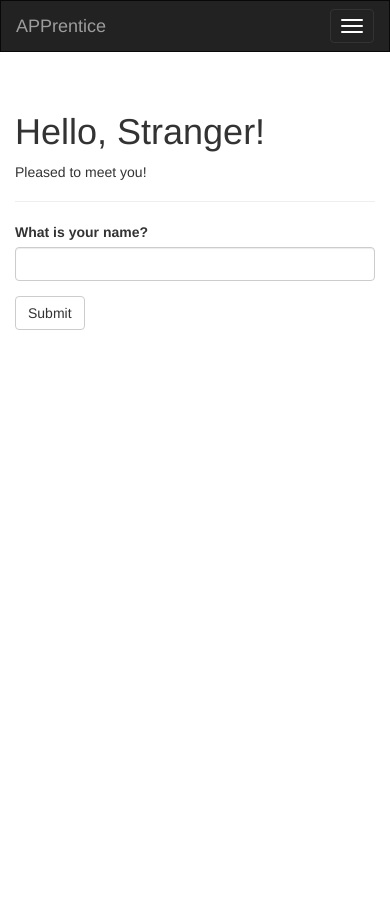
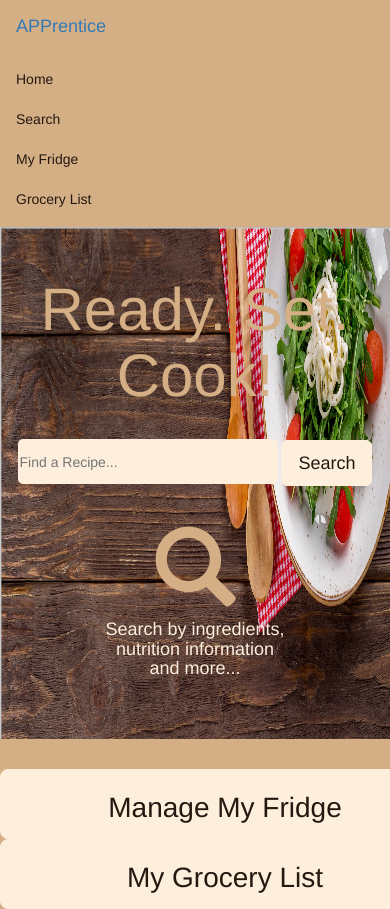
Before and after one commit to ECE444-2020Fall/project1-webapp-group8-localghosts, a Flask app: page / in a window 390 px wide; the page is wider, and only the part inside the window is pictured. Before the commit the page ends 330 px from the top of that part, so only its background shows below. Run offline with Flask 2, Linux system fonts and the light colour scheme; some libraries are stand-ins or nearby versions.

Commit message:
Added base html and homepage

```diff
--- a/apprentice/app/main/views.py
+++ b/apprentice/app/main/views.py
@@ -25,3 +25,16 @@ def index():
         name=session.get("name"),
         known=session.get("known", False),
     )
+
+@main.route("/search", methods=["GET", "POST"])
+def search():
+    return render_template("search.html")
+
+
+@main.route("/fridge", methods=["GET", "POST"])
+def fridge():
+    return render_template("fridge.html")
+
+@main.route("/list", methods=["GET", "POST"])
+def list():
+    return render_template("list.html")
--- /dev/null
+++ b/apprentice/app/static/Styles/base.css
@@ -0,0 +1,42 @@
+body{
+    background: #d4af85; /* dark cream */
+}
+
+h4{
+    color: #FEEFDD; /* light cream */
+}
+
+.navbar{
+    background: #d4af85; /* dark cream */
+    margin-bottom: 0;
+    border-radius: 0px;
+}
+
+.nav.navbar-nav li a {
+    color: #241910; /* dark brown */
+}
+
+.nav.navbar-brand a {
+    color: #241910; /* dark brown */
+}
+
+.btn-primary,
+.btn-primary:hover,
+.btn-primary:active,
+.btn-primary:visited,
+.btn-primary:focus {
+    background-color: #FEEFDD; /* light cream */
+    border-color: #FEEFDD; /* light cream */
+    color: #241910; /* dark brown */
+}
+
+.btn-xlg{
+    padding: 18px 18px;
+    font-size: 28px; //change this to your desired size
+    line-height: normal;
+    -webkit-border-radius: 8px;
+    -moz-border-radius: 8px;
+    border-radius: 8px;
+    width: 450px;
+    height: 70px;
+}
--- /dev/null
+++ b/apprentice/app/static/Styles/index.css
@@ -0,0 +1,22 @@
+.jumbotron{
+    background-image: url(/static/images/search_background.png);
+    background-size: 100% 100%;
+}
+
+.jumbotron h1.jumbotron-text{
+    color: #d4af85; /* dark cream */
+    font-size: 60px;
+}
+
+.search-bar{
+    height: 45px;
+    width: 260px;
+    background-color: #FEEFDD; /* light cream */
+    border: none;
+    border-radius: 5px;
+}
+
+.glyphicon.glyphicon-search{
+    color: #d4af85; /* dark cream */
+    font-size: 80px;
+}
--- a/apprentice/app/templates/base.html
+++ b/apprentice/app/templates/base.html
@@ -1,48 +1,38 @@
+<!DOCTYPE html>
+
 {% extends "bootstrap/base.html" %}
+
+{% block html_attribs %} lang="en"{% endblock %}
 
 {% block title %}APPrentice{% endblock %}
 
 {% block head %}
 {{ super() }}
-<link rel="shortcut icon" href="{{ url_for('static', filename='favicon.ico') }}" type="image/x-icon">
-<link rel="icon" href="{{ url_for('static', filename='favicon.ico') }}" type="image/x-icon">
+<meta name="viewport" content="width=device-width, initial-scale=1" />
+<link rel="shortcut icon" href="{{ url_for('static', filename='images/favicon.ico') }}" type="image/x-icon">
+<link rel="icon" href="{{ url_for('static', filename='images/favicon.ico') }}" type="image/x-icon">
+<link rel="stylesheet" href="{{ url_for('static', filename='styles/base.css') }}">
 {% endblock %}
 
+<body>
   {% block navbar %}
-<div class="navbar navbar-inverse" role="navigation">
-    <div class="container">
+  <nav class="navbar navbar-dark">
+    <div class="container-fluid">
       <div class="navbar-header">
-            <button type="button" class="navbar-toggle" data-toggle="collapse" data-target=".navbar-collapse">
-                <span class="sr-only">Toggle navigation</span>
-                <span class="icon-bar"></span>
-                <span class="icon-bar"></span>
-                <span class="icon-bar"></span>
-            </button>
         <a class="navbar-brand" href="{{ url_for('main.index') }}">APPrentice</a>
       </div>
-        <div class="navbar-collapse collapse">
       <ul class="nav navbar-nav">
         <li><a href="{{ url_for('main.index') }}">Home</a></li>
+        <li><a href="{{ url_for('main.search') }}">Search</a></li>
+        <li><a href="{{ url_for('main.fridge') }}">My Fridge</a></li>
+        <li><a href="{{ url_for('main.list') }}">Grocery List</a></li>
       </ul>
     </div>
-    </div>
-</div>
+  </nav>
   {% endblock %}
 
   {% block content %}
-<div class="container">
-    {% for message in get_flashed_messages() %}
-    <div class="alert alert-warning">
-        <button type="button" class="close" data-dismiss="alert">&times;</button>
-        {{ message }}
-    </div>
-    {% endfor %}
-
       {% block page_content %}{% endblock %}
-</div>
   {% endblock %}
 
-{% block scripts %}
-{{ super() }}
-{{ moment.include_moment() }}
-{% endblock %}
+</body>
--- /dev/null
+++ b/apprentice/app/templates/fridge.html
@@ -0,0 +1,3 @@
+{% extends "base.html" %}
+
+{% block page_content %} Fridge Page {% endblock %}
--- a/apprentice/app/templates/index.html
+++ b/apprentice/app/templates/index.html
@@ -1,16 +1,47 @@
+<!DOCTYPE html>
+
 {% extends "base.html" %}
-{% import "bootstrap/wtf.html" as wtf %}
 
-{% block title %}APPrentice{% endblock %}
+{% block head %}
+{{ super() }}
+<link rel="stylesheet" href="{{ url_for('static', filename='styles/index.css') }}">
+{% endblock %}
 
 {% block page_content %}
-<div class="page-header">
-    <h1>Hello, {% if name %}{{ name }}{% else %}Stranger{% endif %}!</h1>
-    {% if not known %}
-    <p>Pleased to meet you!</p>
-    {% else %}
-    <p>Happy to see you again!</p>
-    {% endif %}
+
+<div class="jumbotron">
+  <div class="container">
+      <div class="row">
+          <div class="col-md-4 text-center">
+              <h1 class="jumbotron-text">Ready. Set. Cook!</h1>
+              <br>
+              <form class="form-inline">
+                  <input class="search-bar" type="text" placeholder="Find a Recipe...">
+                  <button type="submit" class="btn btn-primary btn-lg">Search</button>
+                  <br><br><br>
+                  <a href="{{ url_for('main.search') }}">
+                      <span class="glyphicon glyphicon-search"></span>
+                      <h4>Search by ingredients, <br>nutrition information <br> and more...</h4>
+                  </a>
+              </form>
+              <br>
+          </div>
+      </div>
+  </div>
 </div>
-{{ wtf.quick_form(form) }}
+
+<div class="row">
+
+    <div class="col-md-6 text-center">
+        <a class="btn btn-primary btn-xlg text-center" href="{{ url_for('main.fridge') }}" role="button">Manage My Fridge</a>
+    </div>
+
+
+    <div class="col-md-6 text-center">
+        <a class="btn btn-primary btn-xlg text-center" href="{{ url_for('main.list') }}" role="button"> My Grocery List</a>
+    </div>
+
+
+</div>
+
 {% endblock %}
--- /dev/null
+++ b/apprentice/app/templates/list.html
@@ -0,0 +1,3 @@
+{% extends "base.html" %}
+
+{% block page_content %} List page {% endblock %}
--- /dev/null
+++ b/apprentice/app/templates/search.html
@@ -0,0 +1,3 @@
+{% extends "base.html" %}
+
+{% block page_content %} Search page {% endblock %}
```
Also changed, not shown: apprentice/app/static/Images/favicon.ico (renamed from apprentice/app/static/favicon.ico), apprentice/app/static/Images/fridge.png (added), apprentice/app/static/Images/list.png (added), apprentice/app/static/Images/search_background.png (added). Lines whose indentation alone changed are shown as unchanged.
